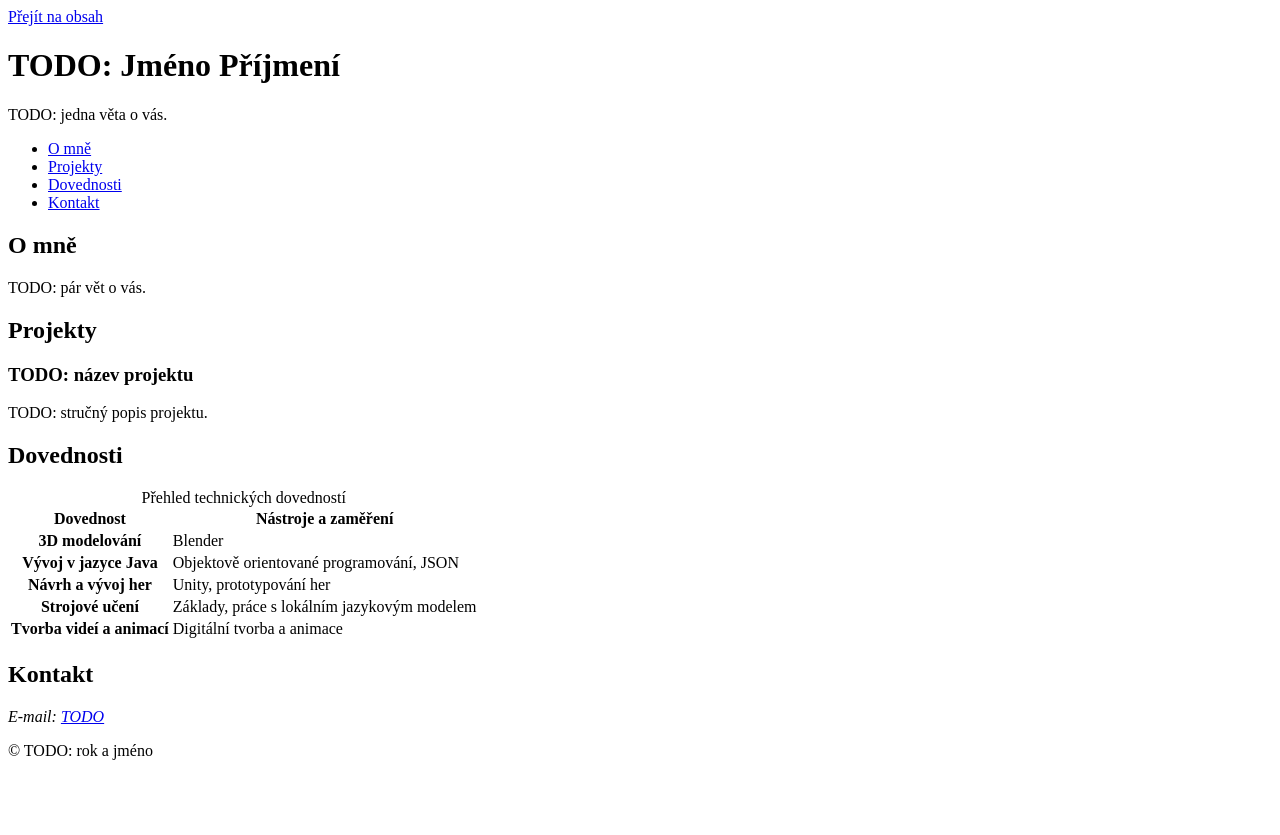
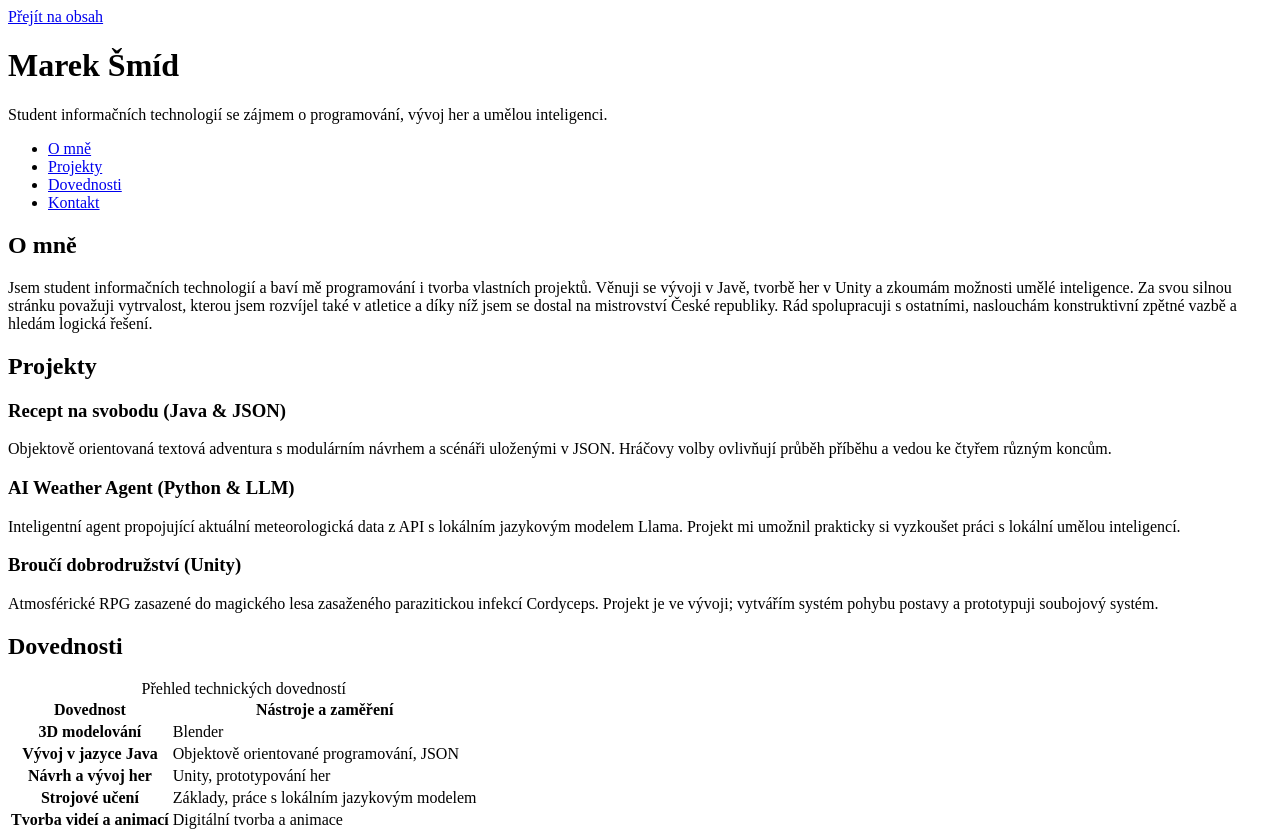
Before and after one commit to Stojkar/osobni-stranka, a plain HTML site: page index.html in a window 1280 px wide. Shown: the top 835 px of the page. Before the commit the page ends 800 px from the top, so only its background shows below. Drawn offline with Linux system fonts and the light colour scheme; files that its build step writes are made by us from their sources.

Commit message:
Doplnení osobní stránky

```diff
--- a/index.html
+++ b/index.html
@@ -5,15 +5,15 @@
   <meta name="viewport" content="width=device-width, initial-scale=1">
   <!-- TODO (tmavý režim): po přidání tmavého schématu změňte content na "light dark" -->
   <meta name="color-scheme" content="light">
-  <title>TODO: Jméno Příjmení – osobní stránka</title>
+  <title>Marek Šmíd – osobní stránka</title>
   <link rel="stylesheet" href="css/style.css">
 </head>
 <body>
   <a class="skip-link" href="#obsah">Přejít na obsah</a>
 
   <header class="site-header">
-    <h1>TODO: Jméno Příjmení</h1>
-    <p>TODO: jedna věta o vás.</p>
+    <h1>Marek Šmíd</h1>
+    <p>Student informačních technologií se zájmem o programování, vývoj her a umělou inteligenci.</p>
     <nav aria-label="Hlavní navigace">
       <ul>
         <li><a href="#o-mne">O mně</a></li>
@@ -31,15 +31,23 @@
       <!-- TODO: vložte fotku nebo obrázek do složky img/, odkomentujte řádek níže
            a vyplňte výstižný alt (u čistě dekorativního obrázku alt prázdný):
       -->
-      <p>TODO: pár vět o vás.</p>
+      <p>Jsem student informačních technologií a baví mě programování i tvorba vlastních projektů. Věnuji se vývoji v Javě, tvorbě her v Unity a zkoumám možnosti umělé inteligence. Za svou silnou stránku považuji vytrvalost, kterou jsem rozvíjel také v atletice a díky níž jsem se dostal na mistrovství České republiky. Rád spolupracuji s ostatními, naslouchám konstruktivní zpětné vazbě a hledám logická řešení.</p>
     </section>
 
     <section id="projekty" aria-labelledby="projekty-nadpis">
       <h2 id="projekty-nadpis">Projekty</h2>
-      <!-- TODO: alespoň tři položky, každá s obrázkem. Zkopírujte celý prvek article a upravte ho. -->
+      <!-- TODO: doplnit obrázky ke všem projektům, až budou k dispozici. -->
       <article class="card">
-        <h3>TODO: název projektu</h3>
-        <p>TODO: stručný popis projektu.</p>
+        <h3>Recept na svobodu (Java &amp; JSON)</h3>
+        <p>Objektově orientovaná textová adventura s modulárním návrhem a scénáři uloženými v JSON. Hráčovy volby ovlivňují průběh příběhu a vedou ke čtyřem různým koncům.</p>
+      </article>
+      <article class="card">
+        <h3>AI Weather Agent (Python &amp; LLM)</h3>
+        <p>Inteligentní agent propojující aktuální meteorologická data z API s lokálním jazykovým modelem Llama. Projekt mi umožnil prakticky si vyzkoušet práci s lokální umělou inteligencí.</p>
+      </article>
+      <article class="card">
+        <h3>Broučí dobrodružství (Unity)</h3>
+        <p>Atmosférické RPG zasazené do magického lesa zasaženého parazitickou infekcí Cordyceps. Projekt je ve vývoji; vytvářím systém pohybu postavy a prototypuji soubojový systém.</p>
       </article>
     </section>
 
```
